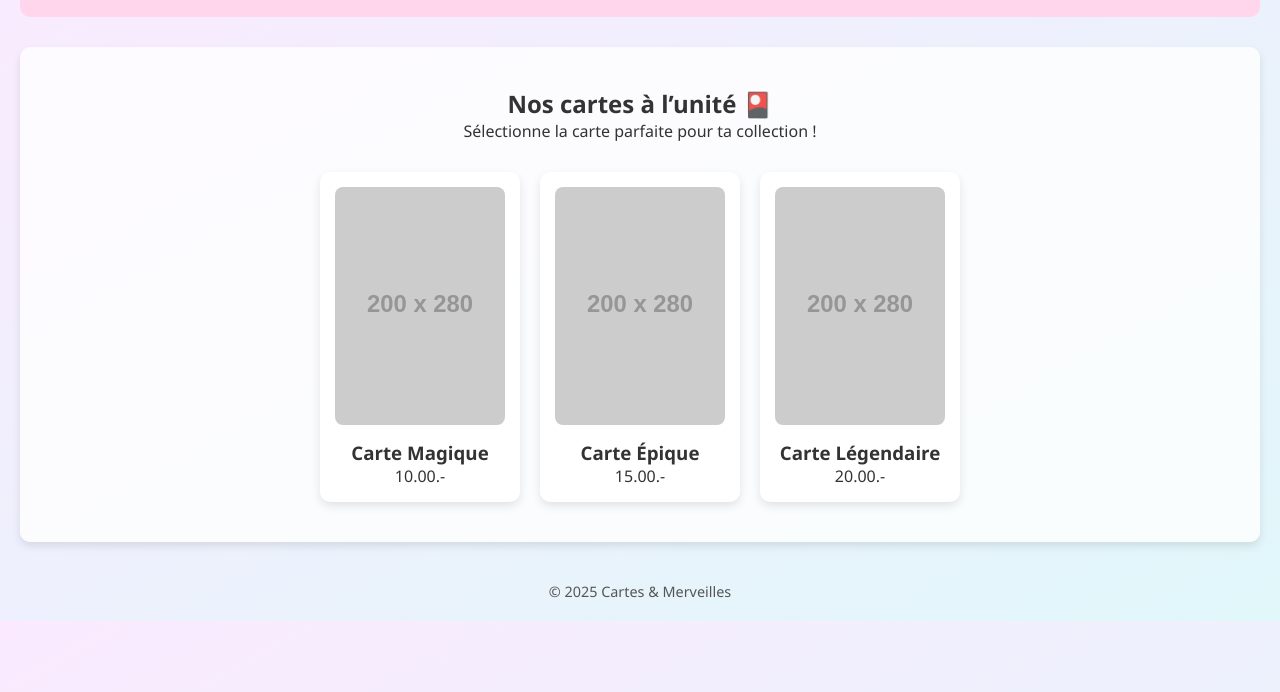
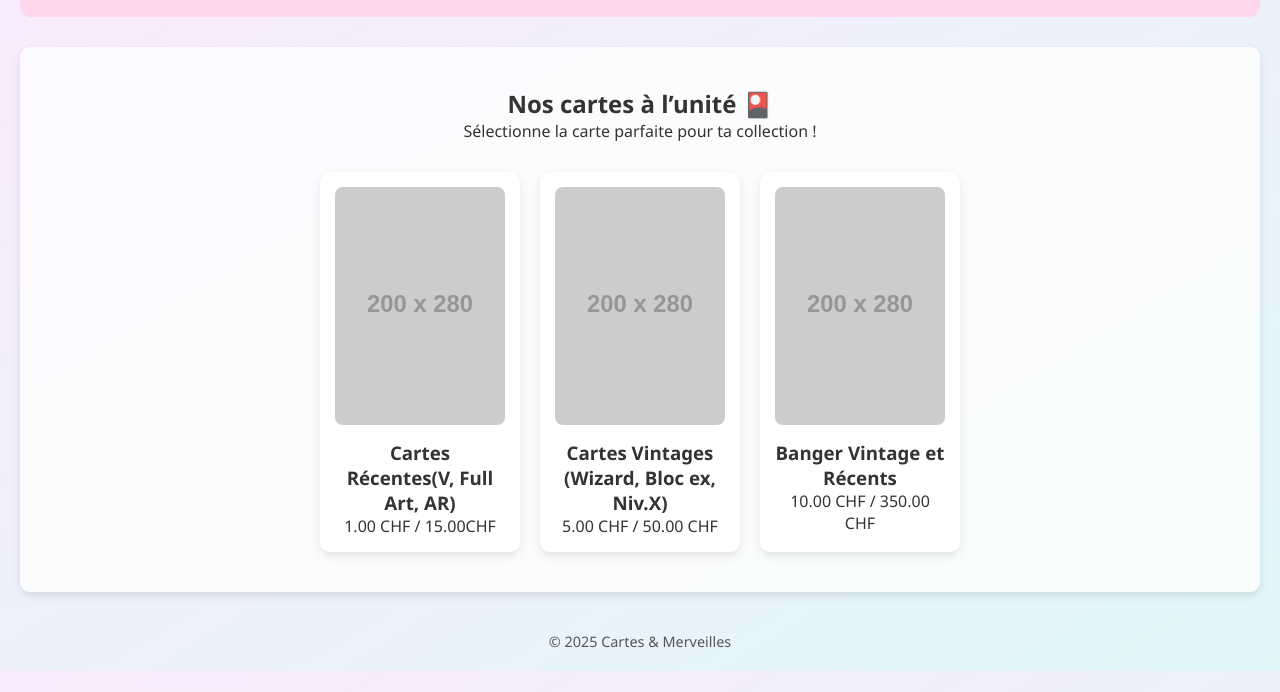
Before and after one commit to Enzo-1703/ma-boutique-cartes, a plain HTML site: page unite.html in a window 1280 px wide. Shown: the part 108-800 px from the top of the page. Drawn offline with Linux system fonts and the light colour scheme; placeholder pictures from the web are drawn by us.

Commit message:
Update unite.html

```diff
--- a/unite.html
+++ b/unite.html
@@ -23,18 +23,18 @@
     <div class="card-grid">
       <div class="card">
         <img src="https://placehold.co/200x280/FFD6EC/6A1B9A?text=Carte+1" alt="Carte 1">
-        <h3>Carte Magique</h3>
-        <p>10.00.-</p>
+        <h3>Cartes Récentes(V, Full Art, AR)</h3>
+        <p>1.00 CHF / 15.00CHF</p>
       </div>
       <div class="card">
         <img src="https://placehold.co/200x280/E0F7FA/00796B?text=Carte+2" alt="Carte 2">
-        <h3>Carte Épique</h3>
-        <p>15.00.-</p>
+        <h3>Cartes Vintages (Wizard, Bloc ex, Niv.X)</h3>
+        <p>5.00 CHF / 50.00 CHF</p>
       </div>
       <div class="card">
         <img src="https://placehold.co/200x280/FFF3E0/FF8F00?text=Carte+3" alt="Carte 3">
-        <h3>Carte Légendaire</h3>
-        <p>20.00.-</p>
+        <h3>Banger Vintage et Récents</h3>
+        <p>10.00 CHF / 350.00 CHF</p>
       </div>
     </div>
   </main>
```
